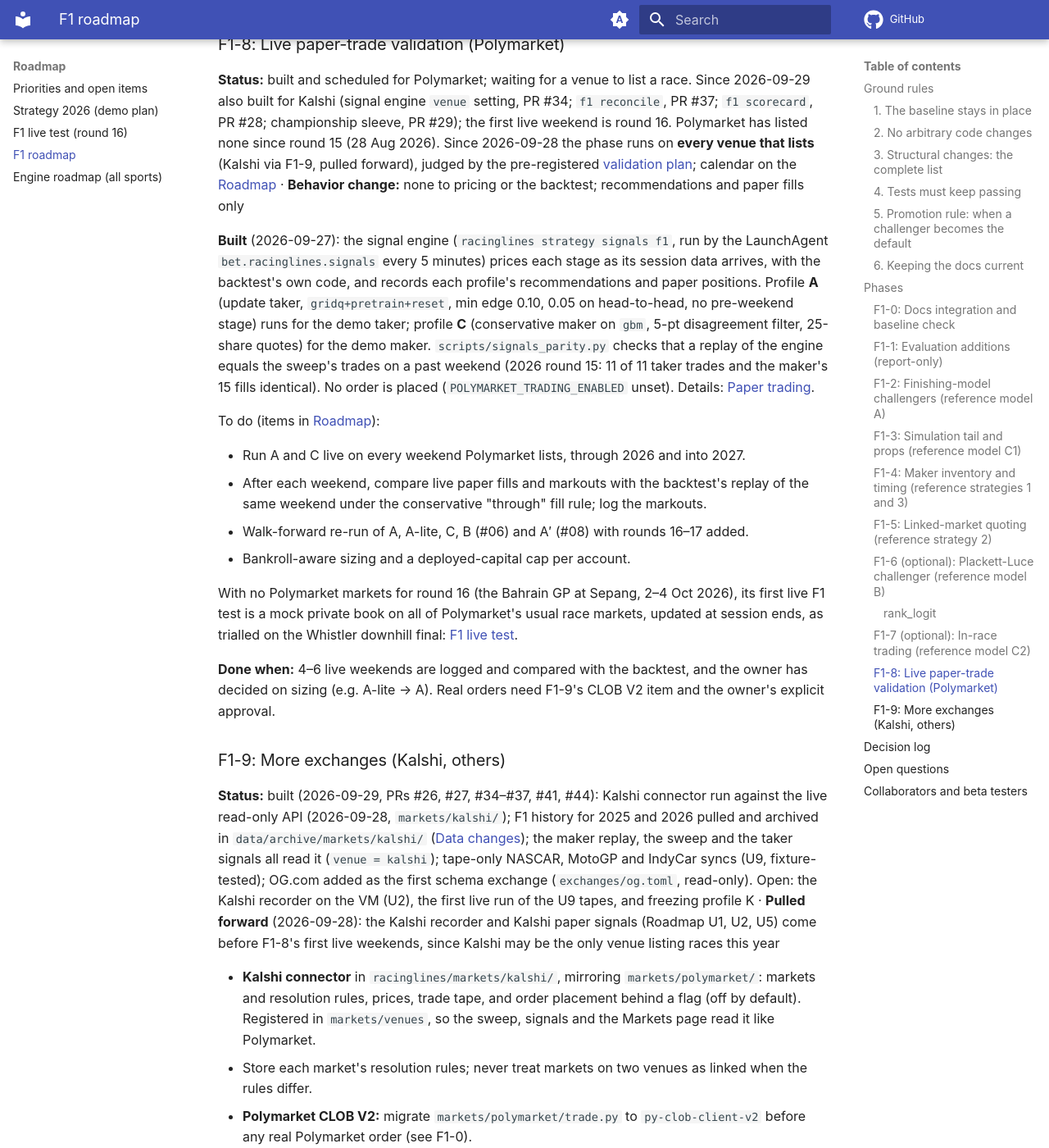
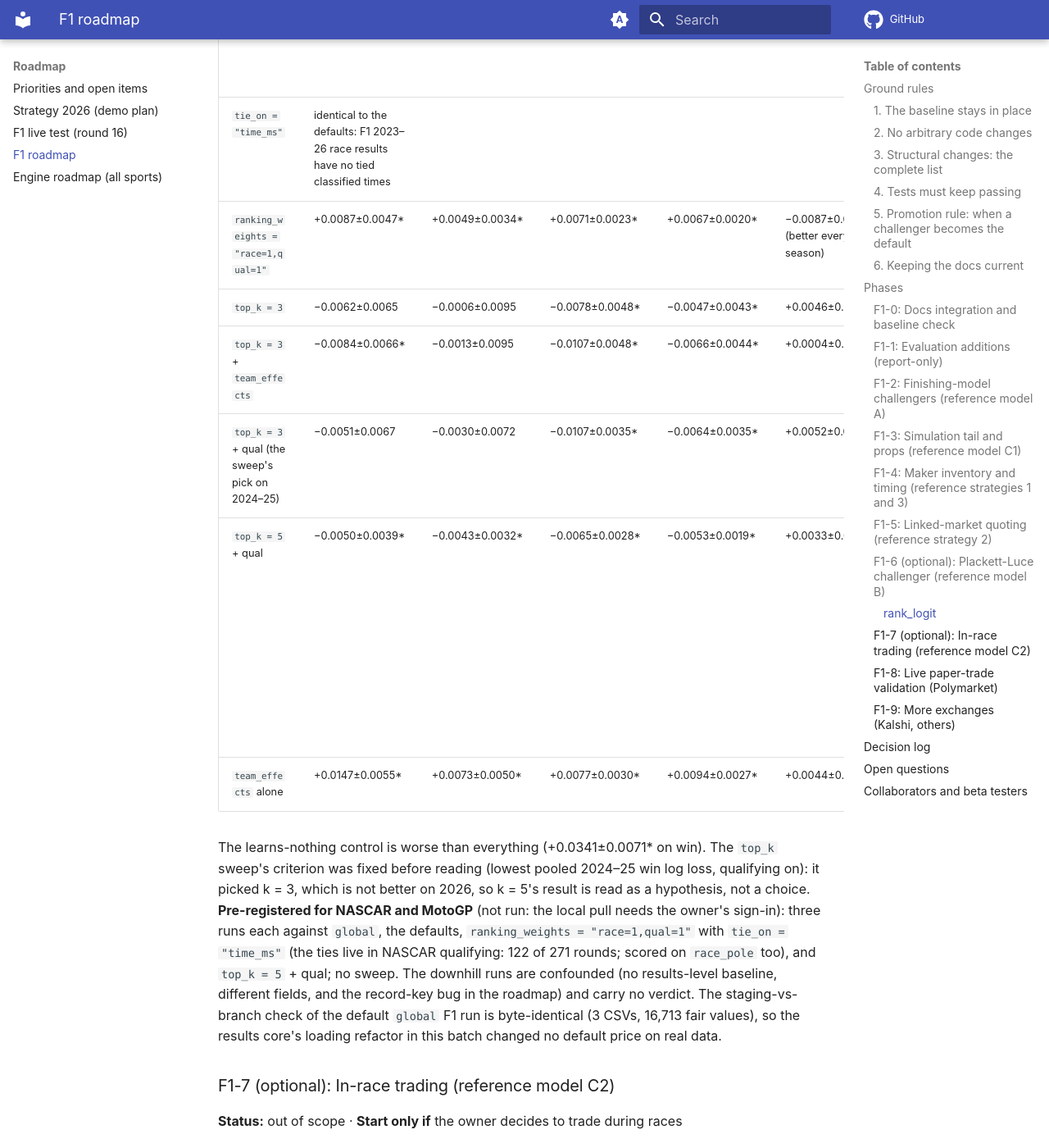
Before and after one commit to lalligagger/racinglines-public, an MkDocs documentation site: the page built from docs/f1-roadmap.md, in a window 1280 px wide and 1400 px high, scrolled down 9121 px. Shown: the whole window at 82% size. Built offline with MkDocs 1.6.1 and Material for MkDocs 9.7.7, drawn with Linux system fonts in a browser that asks for light colours; comment, search, counter and statistics services are not loaded; some of the changed text lies outside the part shown.

Commit message:
[models] F1-6 first comparison recorded: F1 results (qualifying ranking robust on head-to-head, top_k 5 + qual proposed), NASCAR/MotoGP pre-registered, two record/settle bugs filed. Docs only.

```diff
--- a/docs/f1-roadmap.md
+++ b/docs/f1-roadmap.md
@@ -327,6 +327,31 @@
 covariance and `sd_scale` draws parameter uncertainty from it into every simulation. The defaults (race rankings,
 no ties, teams, truncation, kind offsets or covariance) are the 6–7 Oct fits; none is tuned.
 
+**First comparison (2026-10-14, F1 only; report local-only at `reports/2026-10-14-rank-logit-walk-forward/`, run ids 1450–1468).**
+Walk-forward F1 2024–2026 at the results level (`--model global` as the baseline, seed 42, 2,000 sims, 65 events, 16,713
+paired fair values per comparison through `eval compare`; target 2026, held out 2024 and 2025). Log loss, diff against
+`global` ± 2 SE over events (`*` = interval excludes 0; negative favours `rank_logit`):
+
+| rank_logit setting | Win 2026 | Win 2024 | Win 2025 | Win, all | Head-to-head, all | Label |
+|---|---|---|---|---|---|---|
+| defaults (the 6–7 Oct fit) | +0.0143±0.0054* | +0.0084±0.0049* | +0.0093±0.0027* | +0.0103±0.0025* | +0.0079±0.0036* | not better (the 6 Oct win loss reproduces: 0.1572 vs 0.1468) |
+| `tie_on = "time_ms"` | identical to the defaults: F1 2023–26 race results have no tied classified times | | | | | no-op in F1 |
+| `ranking_weights = "race=1,qual=1"` | +0.0087±0.0047* | +0.0049±0.0034* | +0.0071±0.0023* | +0.0067±0.0020* | −0.0087±0.0036* (better every season) | win not better; **head-to-head robust** |
+| `top_k = 3` | −0.0062±0.0065 | −0.0006±0.0095 | −0.0078±0.0048* | −0.0047±0.0043* | +0.0046±0.0126 | not better |
+| `top_k = 3` + `team_effects` | −0.0084±0.0066* | −0.0013±0.0095 | −0.0107±0.0048* | −0.0066±0.0044* | +0.0004±0.0138 | win 2026-specific |
+| `top_k = 3` + qual (the sweep's pick on 2024–25) | −0.0051±0.0067 | −0.0030±0.0072 | −0.0107±0.0035* | −0.0064±0.0035* | +0.0052±0.0148 | not better on held-out 2026 |
+| `top_k = 5` + qual | −0.0050±0.0039* | −0.0043±0.0032* | −0.0065±0.0028* | −0.0053±0.0019* | +0.0033±0.0150 | **win robust, podium robust**, but not the pre-registered pick: *proposed, needs its own decision-log row and a fresh confirmation* |
+| `team_effects` alone | +0.0147±0.0055* | +0.0073±0.0050* | +0.0077±0.0030* | +0.0094±0.0027* | +0.0044±0.0041* | not better |
+
+The learns-nothing control is worse than everything (+0.0341±0.0071* on win). The `top_k` sweep's criterion was fixed before
+reading (lowest pooled 2024–25 win log loss, qualifying on): it picked k = 3, which is not better on 2026, so k = 5's result
+is read as a hypothesis, not a choice. **Pre-registered for NASCAR and MotoGP** (not run: the local pull needs the owner's
+sign-in): three runs each against `global`, the defaults, `ranking_weights = "race=1,qual=1"` with `tie_on = "time_ms"`
+(the ties live in NASCAR qualifying: 122 of 271 rounds; scored on `race_pole` too), and `top_k = 5` + qual; no sweep. The
+downhill runs are confounded (no results-level baseline, different fields, and the record-key bug in the roadmap) and carry no
+verdict. The staging-vs-branch check of the default `global` F1 run is byte-identical (3 CSVs, 16,713 fair values), so the
+results core's loading refactor in this batch changed no default price on real data.
+
 ### F1-7 (optional): In-race trading (reference model C2)
 
 **Status:** out of scope · **Start only if** the owner decides to trade during
```
Also changed, not shown: docs/todo.md (+7 -0 lines).
